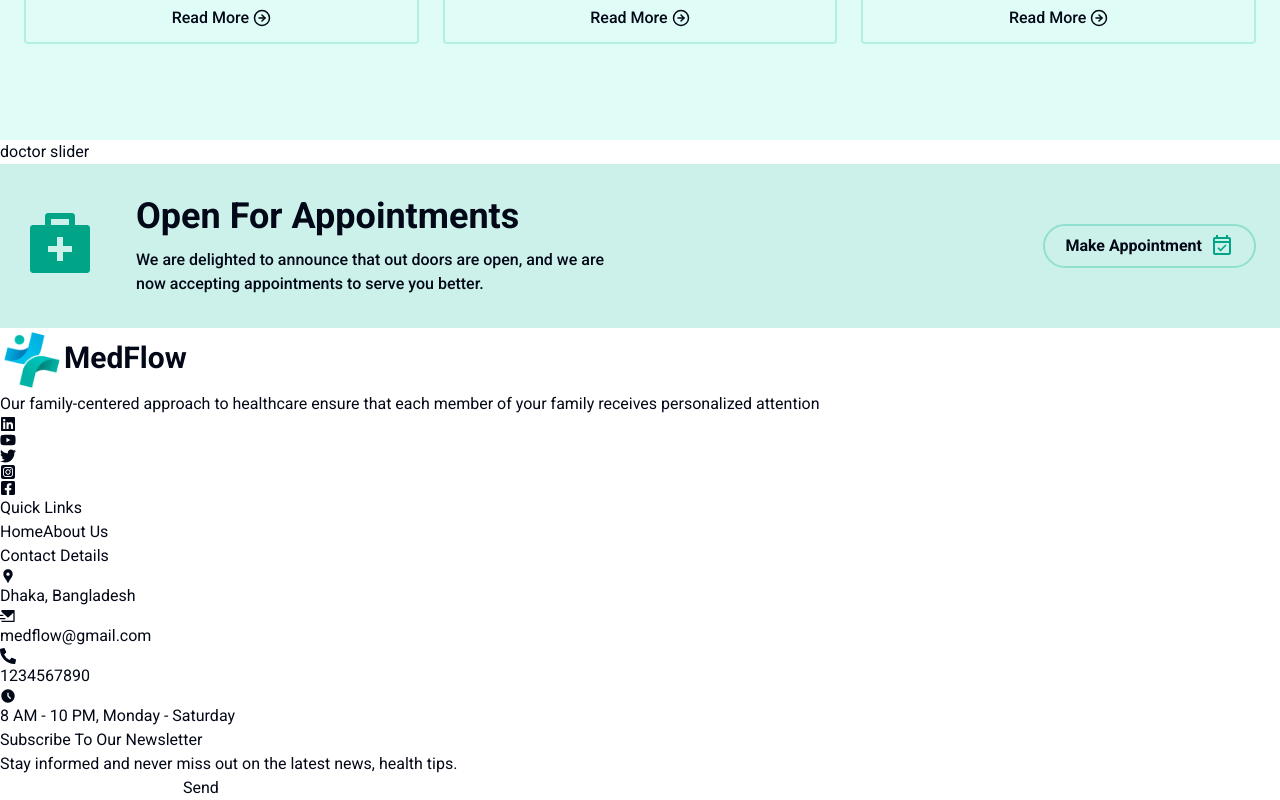
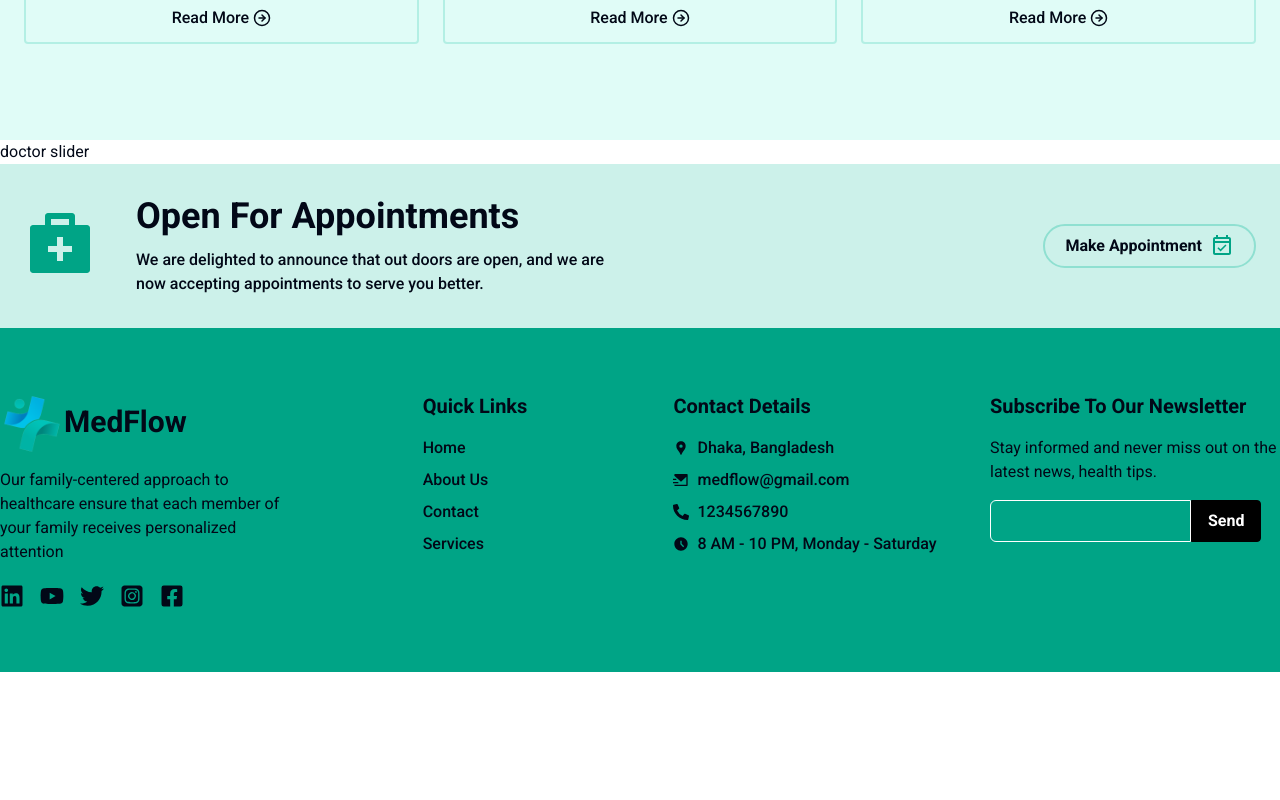
Before and after one commit to Mh-Monzil/MedFlow, a React (Vite) app: page / in a window 1280 px wide. Shown: the part 1906-2706 px from the top of the page. After the commit the page ends 2578 px from the top, so only its background shows below. Built offline with nearby package versions, Linux system fonts and the light colour scheme.

Commit message:
footer done

```diff
--- a/src/components/Shared/Footer.jsx
+++ b/src/components/Shared/Footer.jsx
@@ -8,58 +8,67 @@ import { RiMailSendFill } from "react-icons/ri";
 
 const Footer = () => {
   return (
-    <div className="">
+    <div className="bg-primaryDark">
+      <div className="max-w-7xl mx-auto py-16 grid grid-cols-1 md:grid-cols-2 lg:grid-cols-4 gap-10">
         {/* col-1  */}
-      <div>
+        <div className="mx-auto">
           <Logo />
-        <p>
-          Our family-centered approach to healthcare ensure that each member of
-          your family receives personalized attention
+          <p className="pt-3 pb-5">
+            Our family-centered approach to healthcare ensure that each member
+            of your family receives personalized attention
           </p>
-        <div>
-          <FaLinkedin />
-          <FaYoutube />
-          <FaTwitter />
-          <FaSquareInstagram />
-          <FaFacebookSquare />
+          <div className="flex items-center gap-4 text-2xl  ">
+            <FaLinkedin className="cursor-pointer hover:scale-125 transition-all duration-300 ease-in-out" />
+            <FaYoutube className="cursor-pointer hover:scale-125 transition-all duration-300 ease-in-out" />
+            <FaTwitter className="cursor-pointer hover:scale-125 transition-all duration-300 ease-in-out" />
+            <FaSquareInstagram className="cursor-pointer hover:scale-125 transition-all duration-300 ease-in-out" />
+            <FaFacebookSquare className="cursor-pointer hover:scale-125 transition-all duration-300 ease-in-out" />
           </div>
         </div>
 
         {/* col-2  */}
-      <div>
-        <p>Quick Links</p>
+        <div className="mx-auto font-medium">
+          <p className="text-xl font-bold pb-4">Quick Links</p>
+          <div className="flex flex-col space-y-2">
             <Link to="/">Home</Link>
             <Link to="/about">About Us</Link>
+            <Link to="/contact">Contact</Link>
+            <Link to="/services">Services</Link>
+          </div>
         </div>
 
         {/* col-3  */}
-      <div>
-        <p>Contact Details</p>
-        <p>
+        <div className="mx-auto font-medium">
+          <p className="text-xl font-bold pb-4">Contact Details</p>
+          <div className="space-y-2">
+            <p className="flex items-center gap-2">
               <MdLocationPin />
               Dhaka, Bangladesh
             </p>
-        <p>
+            <p className="flex items-center gap-2">
               <RiMailSendFill />
               medflow@gmail.com
             </p>
-        <p>
+            <p className="flex items-center gap-2">
               <FaPhoneAlt />
               1234567890
             </p>
-        <p>
-          <MdOutlineAccessTimeFilled />
-          8 AM - 10 PM, Monday - Saturday
+            <p className="flex items-center gap-2">
+              <MdOutlineAccessTimeFilled />8 AM - 10 PM, Monday - Saturday
             </p>
+          </div>
         </div>
 
         {/* col-4  */}
-      <div>
-        <p>Subscribe To Our Newsletter</p>
-        <p>Stay informed and never miss out on the latest news, health tips.</p>
-        <div>
-            <input type="email" />
-            <button>Send</button>
+        <div className="mx-auto">
+          <p className="text-xl font-bold pb-4">Subscribe To Our Newsletter</p>
+          <p>
+            Stay informed and never miss out on the latest news, health tips.
+          </p>
+          <div className="pt-4">
+            <input type="email" className="bg-transparent border border-white rounded-s-md p-2" />
+            <button className="bg-black text-white font-bold py-2 px-4 border border-black rounded-e-sm">Send</button>
+          </div>
         </div>
       </div>
     </div>
```
Lines whose indentation alone changed are shown as unchanged.
